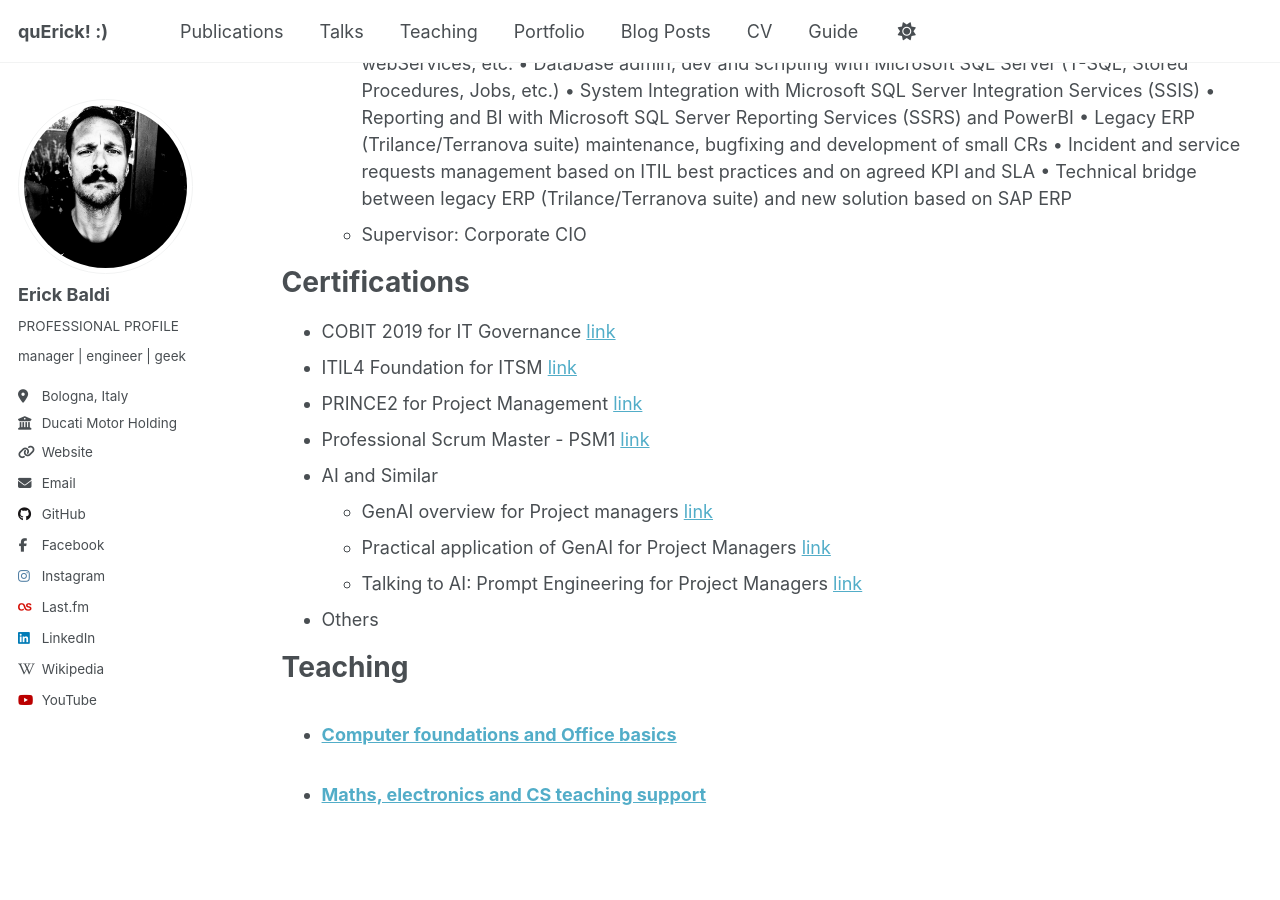
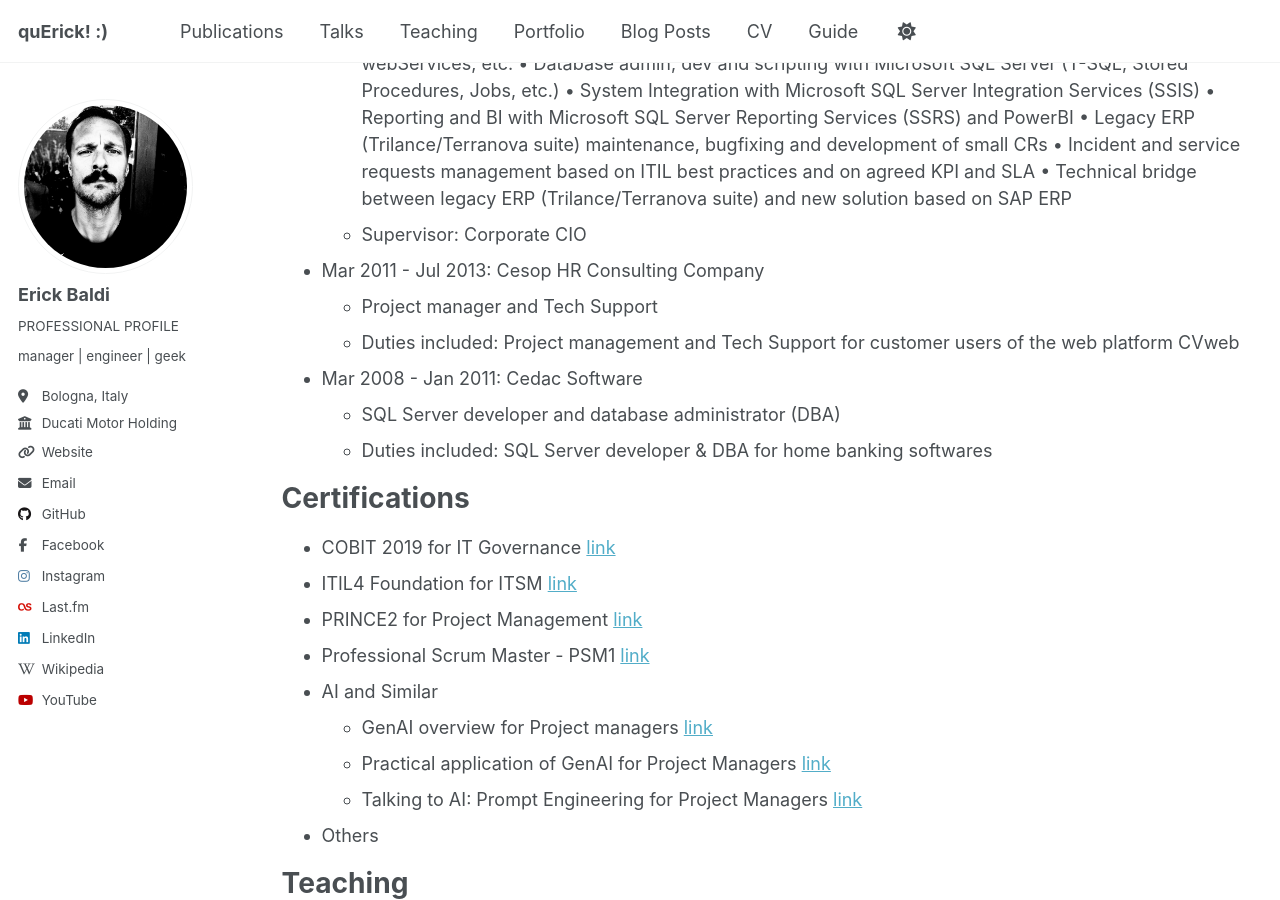
Before and after one commit to erickbaldi/erickbaldi.github.io, a Jekyll site: the page built from _pages/cv.md, in a window 1280 px wide and 900 px high, scrolled down 944 px. Built offline with Jekyll 4.4.1, drawn with Linux system fonts in a browser that asks for light colours; a script that is not in the unit is left out.

Commit message:
Update CV with additional work experience
Added work experience entries for Cesop HR Consulting and Cedac Software.

```diff
--- a/_pages/cv.md
+++ b/_pages/cv.md
@@ -43,6 +43,15 @@ redirect_from:
 • Technical bridge between legacy ERP (Trilance/Terranova suite) and new solution based on SAP ERP
   * Supervisor: Corporate CIO
 
+* Mar 2011 - Jul 2013: Cesop HR Consulting Company
+  * Project manager and Tech Support
+  * Duties included: Project management and Tech Support for customer users of the web platform CVweb
+
+* Mar 2008 - Jan 2011: Cedac Software
+  * SQL Server developer and database administrator (DBA)
+  * Duties included: SQL Server developer & DBA for home banking softwares
+
+
 **Certifications**
 ======
 * COBIT 2019 for IT Governance [link](https://www.credly.com/badges/a4715cb6-cf3a-481c-8448-95aacec8102b)
```
